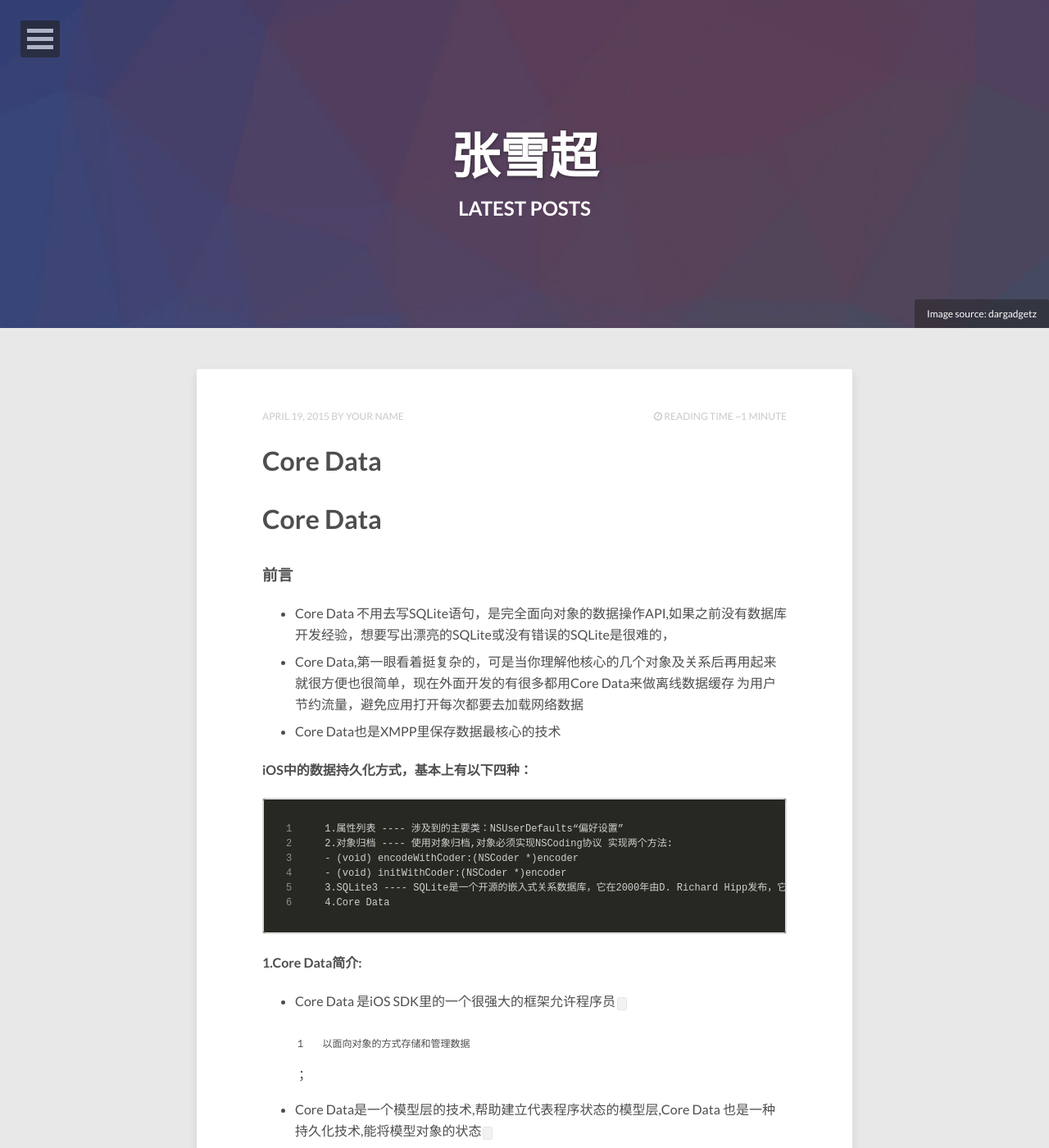
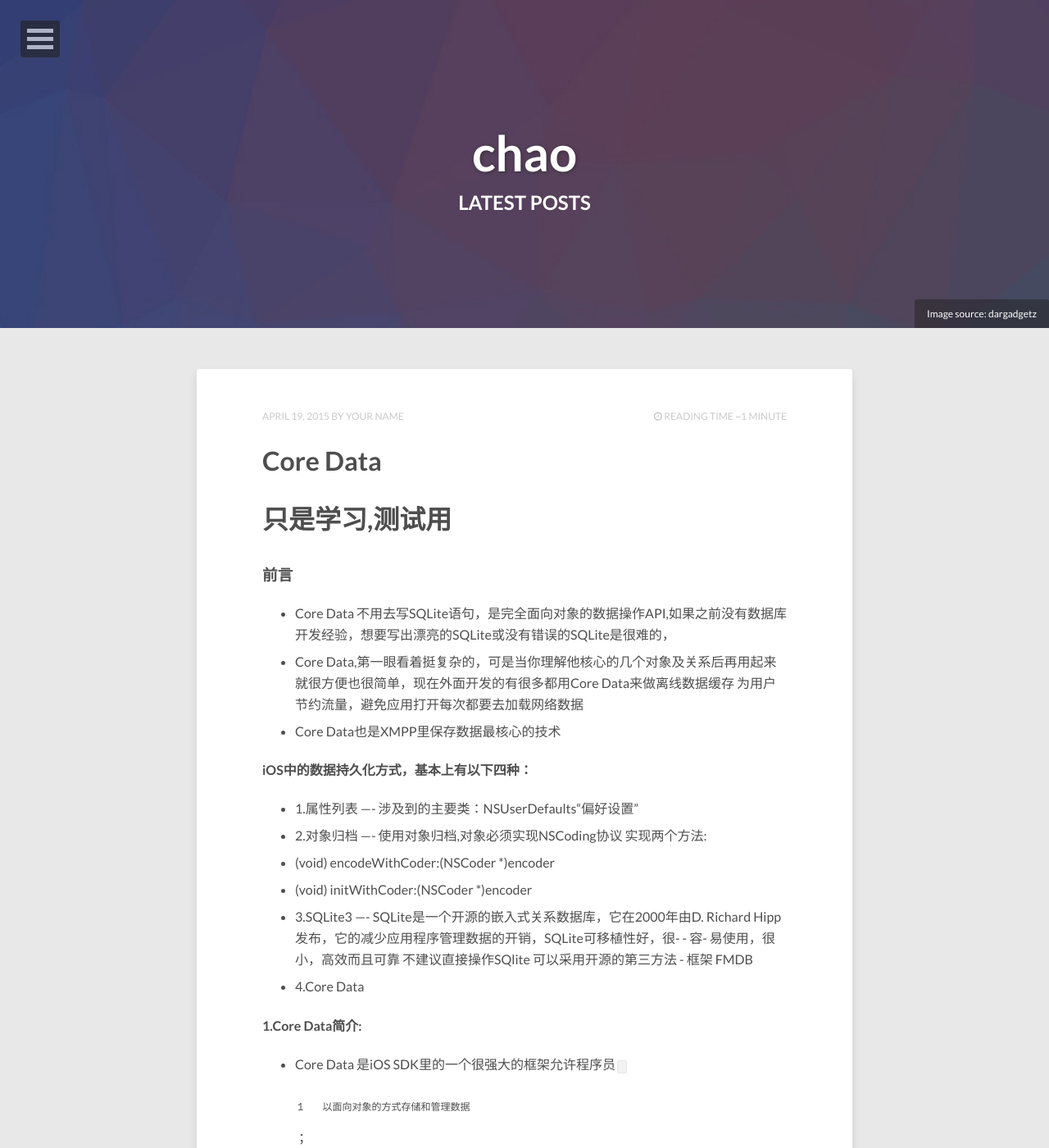
Before and after one commit to zxc842947859/abc, a Jekyll site: the page built from index.html, in a window 1280 px wide and 1400 px high. Shown: the whole window at 82% size. Built offline with Jekyll 4.4.1, drawn with Linux system fonts in a browser that asks for light colours; nearby versions of some CDN libraries; the list of posts is cut into pages by our own code; some of the changed text lies outside the part shown.

Commit message:
再次改

````diff
--- a/_config.yml
+++ b/_config.yml
@@ -1,5 +1,5 @@
-title:            张雪超
-description:      哈哈.
+title:            chao
+description:      Refuel
 disqus_shortname: hpstrtheme
 reading_time:     true
 words_per_minute: 200
--- a/_posts/2015-04-19-chao-CoreData.md
+++ b/_posts/2015-04-19-chao-CoreData.md
@@ -2,7 +2,8 @@
 layout: post
 title: Core Data
 ---
-#Core Data
+
+#只是学习,测试用
 ###前言
 
 - Core Data 不用去写SQLite语句，是完全面向对象的数据操作API,如果之前没有数据库开发经验，想要写出漂亮的SQLite或没有错误的SQLite是很难的，
@@ -13,14 +14,14 @@ title: Core Data
 
 ####iOS中的数据持久化方式，基本上有以下四种：
 
-```
-1.属性列表 ---- 涉及到的主要类：NSUserDefaults“偏好设置”
-2.对象归档 ---- 使用对象归档,对象必须实现NSCoding协议 实现两个方法:
+- 1.属性列表 ---- 涉及到的主要类：NSUserDefaults“偏好设置”
+- 2.对象归档 ---- 使用对象归档,对象必须实现NSCoding协议 实现两个方法:
 - (void) encodeWithCoder:(NSCoder *)encoder
 - (void) initWithCoder:(NSCoder *)encoder
-3.SQLite3 ---- SQLite是一个开源的嵌入式关系数据库，它在2000年由D. Richard Hipp发布，它的减少应用程序管理数据的开销，SQLite可移植性好，很容易使用，很小，高效而且可靠 不建议直接操作SQlite 可以采用开源的第三方法框架 FMDB
-4.Core Data
-```
+- 3.SQLite3 ---- SQLite是一个开源的嵌入式关系数据库，它在2000年由D.
+ Richard Hipp发布，它的减少应用程序管理数据的开销，SQLite可移植性好，很- - 容- 易使用，很小，高效而且可靠 不建议直接操作SQlite 可以采用开源的第三方法 - 框架 FMDB
+- 4.Core Data
+
 
 ####1.Core Data简介:
 
@@ -52,6 +53,7 @@ JDBC就是一种持久化机制。文件IO也是一种持久化机制。
 
 ```
 数据持久化就是将内存中的数据模型 转换为 存储模型,以及将 存储模型 转换为 内存中的数据模型的 统称. 数据模型可以是任何数据结构或对象模型,存储模型可以是关系模型、XML、二进制流等。cmp和Hibernate只是对象模型到关系模型之间转换的不同实现。
+
 ```
 
 ####2.使用Core Data
@@ -61,6 +63,7 @@ JDBC就是一种持久化机制。文件IO也是一种持久化机制。
 ![Mou icon](file:/Users/chao/Library/Containers/com.tencent.qq/Data/Library/Application Support/QQ/Users/842947859/QQ/Temp.db/FEE1BA14-8585-43A5-9FFD-4AB461C8C276.png)
 
 ![Mou icon](/Users/chao/Library/Containers/com.tencent.qq/Data/Library/Application Support/QQ/Users/842947859/QQ/Temp.db/45861017-E452-4A0A-9B76-C2DE4EA43045.png)
+
 
 ####Core Data的学习建议:
 * 第一眼看到Core Data令人生畏的复杂架构关系，很多人都会有无从下手的感觉
@@ -111,3 +114,13 @@ NSPersistentStoreCoordinator
 以上三个类，都不是线程安全的，同时这些类实例化的对象仅允许在被创建的线程内被使用
 这意味着，在多线程使用Core Data的时候，每个需要执行Core Data的线程都需要有一个NSManagedObjectContext，但是每一个NSManagedObjectContext都不知道彼此的存在，同时在一个上下文中所做的修改，也不会自动同步到另一个上下文中
 ```
+
+
+
+```
+- (NSString *)appendDocumentDir {
+    NSString *dir = [NSSearchPathForDirectoriesInDomains(NSDocumentDirectory, NSUserDomainMask, YES) lastObject];
+    return [dir stringByAppendingPathComponent:self.lastPathComponent];
+}
+
+```
--- a/posts/index.html
+++ b/posts/index.html
@@ -2,7 +2,7 @@
 layout: post-index
 title: All Posts
 description: "An archive of posts."
-comments: ture
+comments: false
 ---
 
 {% for post in site.posts %}
````
Also changed, not shown: 5 other files.
